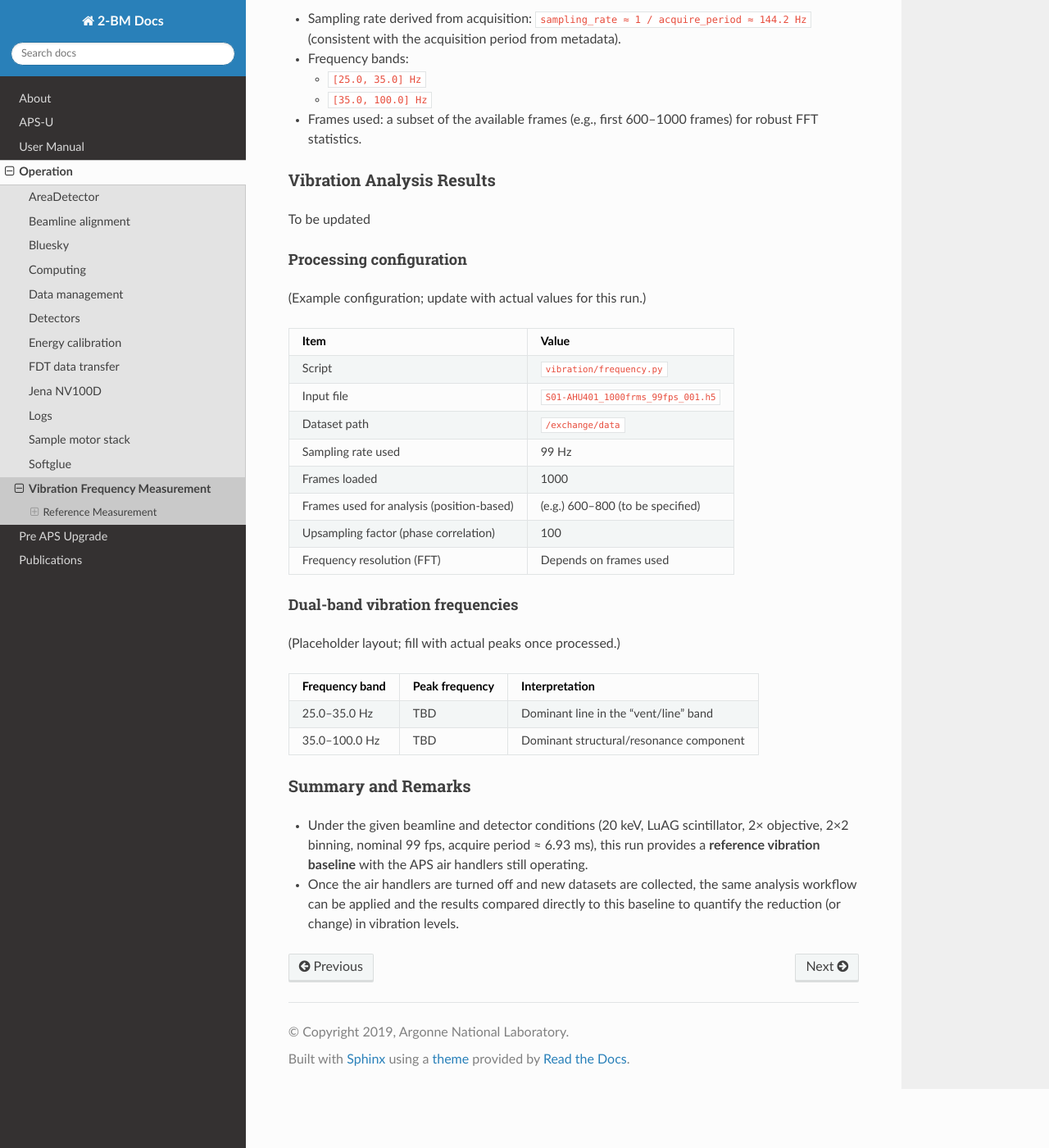
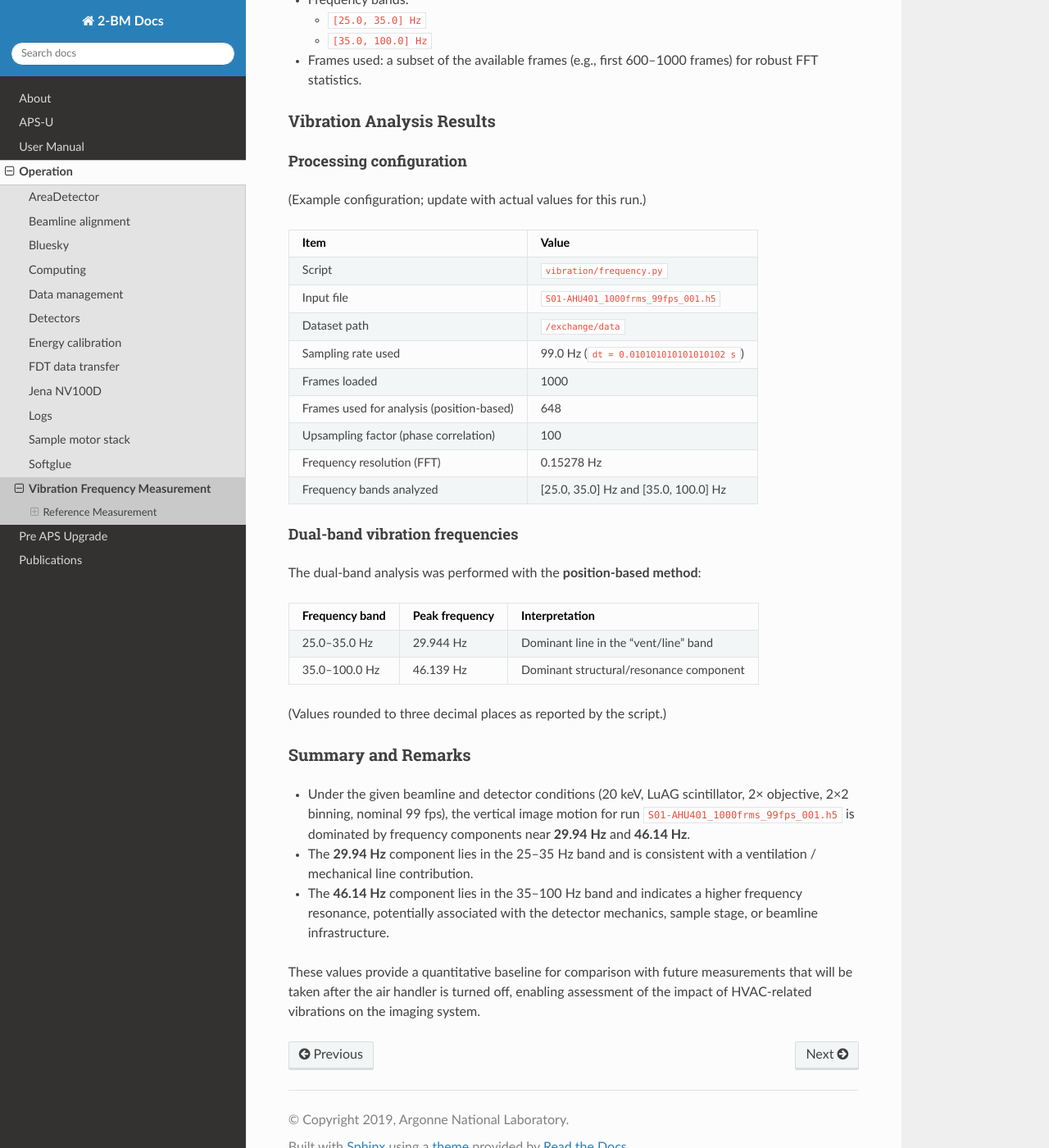
Before and after one commit to xray-imaging/2bm-docs, a Sphinx documentation site: the page built from docs/source/ops/item_070.rst, in a window 1280 px wide and 1400 px high, scrolled down 3910 px. Shown: the whole window at 82% size. Built offline with Sphinx 7.4.7 and the Read the Docs theme 3.1.0, drawn with Linux system fonts in a browser that asks for light colours; the version number could not be read and is left out; some of the changed text lies outside the part shown.

Commit message:
update reference measurements

```diff
--- a/docs/source/ops/item_070.rst
+++ b/docs/source/ops/item_070.rst
@@ -7,7 +7,7 @@ Reference Measurement
 =====================
 
 This measurement was performed at the **Advanced Photon Source (APS)**, beamline
-**2-BM-A (Micro-tomography)**, as part of the **APS-U Commissioning** activities.
+**2-BM (Micro-tomography)**, as part of the **APS-U Commissioning** activities.
 The data analyzed here were collected **before** the APS air handler are turned off.
 As such, this dataset serves primarily to **validate the vibration-analysis method**
 and to establish a **reference measurement** of the vertical vibration level under
@@ -36,10 +36,6 @@ was partitioned into two bands:
 
 * **25–35 Hz**: typically associated with the ventilation / mechanical lines.
 * **35–100 Hz**: to capture possible structural resonance modes.
-
-(Results for this specific run are not yet included here; the layout below is
-prepared for when the analysis is completed.)
-
 
 Instrument and Acquisition Metadata
 -----------------------------------
@@ -231,8 +227,8 @@ the reported values come from the **position-based method**:
 For this analysis, the script will typically be run with:
 
 * Sampling rate derived from acquisition:
-  ``sampling_rate ≈ 1 / acquire_period ≈ 144.2 Hz``
-  (consistent with the acquisition period from metadata).
+  ``sampling_rate ≈ 1 / acquire_period ≈ 99 Hz``
+  (consistent with the acquisition period from the file name).
 
 * Frequency bands:
 
@@ -246,12 +242,11 @@ For this analysis, the script will typically be run with:
 Vibration Analysis Results
 --------------------------
 
-To be updated
-
 Processing configuration
 ^^^^^^^^^^^^^^^^^^^^^^^^
 
 (Example configuration; update with actual values for this run.)
+
 
 +-------------------------------------------+------------------------------------------------------+
 | Item                                      | Value                                                |
@@ -262,40 +257,51 @@ Processing configuration
 +-------------------------------------------+------------------------------------------------------+
 | Dataset path                              | ``/exchange/data``                                   |
 +-------------------------------------------+------------------------------------------------------+
-| Sampling rate used                        | 99 Hz                                                |
+| Sampling rate used                        | 99.0 Hz (``dt = 0.010101010101010102 s``)            |
 +-------------------------------------------+------------------------------------------------------+
 | Frames loaded                             | 1000                                                 |
 +-------------------------------------------+------------------------------------------------------+
-| Frames used for analysis (position-based) | (e.g.) 600–800 (to be specified)                     |
+| Frames used for analysis (position-based) | 648                                                  |
 +-------------------------------------------+------------------------------------------------------+
 | Upsampling factor (phase correlation)     | 100                                                  |
 +-------------------------------------------+------------------------------------------------------+
-| Frequency resolution (FFT)                | Depends on frames used                               |
+| Frequency resolution (FFT)                | 0.15278 Hz                                           |
++-------------------------------------------+------------------------------------------------------+
+| Frequency bands analyzed                  | [25.0, 35.0] Hz and [35.0, 100.0] Hz                 |
 +-------------------------------------------+------------------------------------------------------+
 
 
 Dual-band vibration frequencies
 ^^^^^^^^^^^^^^^^^^^^^^^^^^^^^^^
 
-(Placeholder layout; fill with actual peaks once processed.)
+The dual-band analysis was performed with the **position-based method**:
 
 +-------------------------------------------+-----------------+--------------------------------------------+
 | Frequency band                            | Peak frequency  | Interpretation                             |
 +===========================================+=================+============================================+
-| 25.0–35.0 Hz                              | TBD             | Dominant line in the "vent/line" band      |
+| 25.0–35.0 Hz                              | 29.944 Hz       | Dominant line in the "vent/line" band      |
 +-------------------------------------------+-----------------+--------------------------------------------+
-| 35.0–100.0 Hz                             | TBD             | Dominant structural/resonance component    |
+| 35.0–100.0 Hz                             | 46.139 Hz       | Dominant structural/resonance component    |
 +-------------------------------------------+-----------------+--------------------------------------------+
+
+(Values rounded to three decimal places as reported by the script.)
 
 
 Summary and Remarks
 -------------------
 
 * Under the given beamline and detector conditions (20 keV, LuAG scintillator,
-  2× objective, 2×2 binning, nominal 99 fps, acquire period ≈ 6.93 ms), this
-  run provides a **reference vibration baseline** with the APS air handlers
-  still operating.
+  2× objective, 2×2 binning, nominal 99 fps), the vertical image motion for
+  run ``S01-AHU401_1000frms_99fps_001.h5`` is dominated by frequency components
+  near **29.94 Hz** and **46.14 Hz**.
 
-* Once the air handlers are turned off and new datasets are collected, the same
-  analysis workflow can be applied and the results compared directly to this
-  baseline to quantify the reduction (or change) in vibration levels.
+* The **29.94 Hz** component lies in the 25–35 Hz band and is consistent with a
+  ventilation / mechanical line contribution.
+
+* The **46.14 Hz** component lies in the 35–100 Hz band and indicates a higher
+  frequency resonance, potentially associated with the detector mechanics,
+  sample stage, or beamline infrastructure.
+
+These values provide a quantitative baseline for comparison with future
+measurements that will be taken after the air handler is turned off, enabling
+assessment of the impact of HVAC-related vibrations on the imaging system.
```
